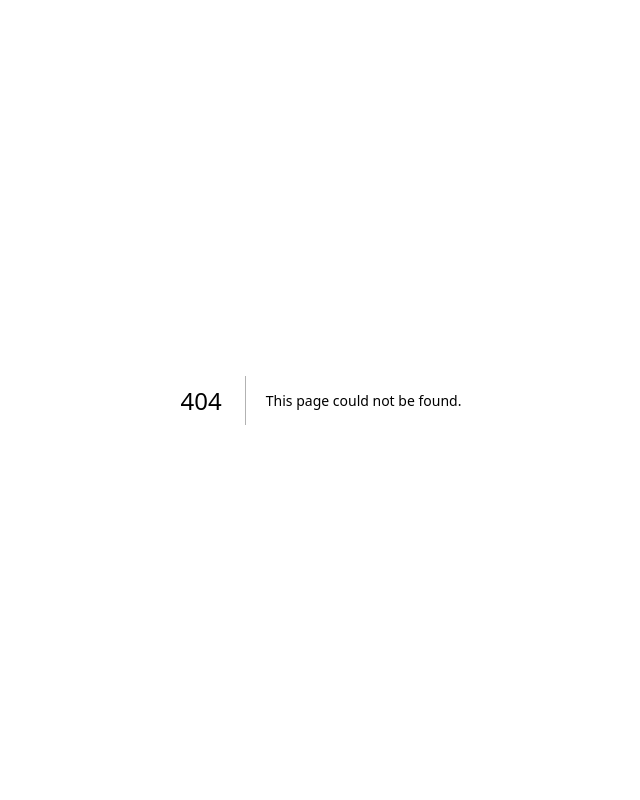
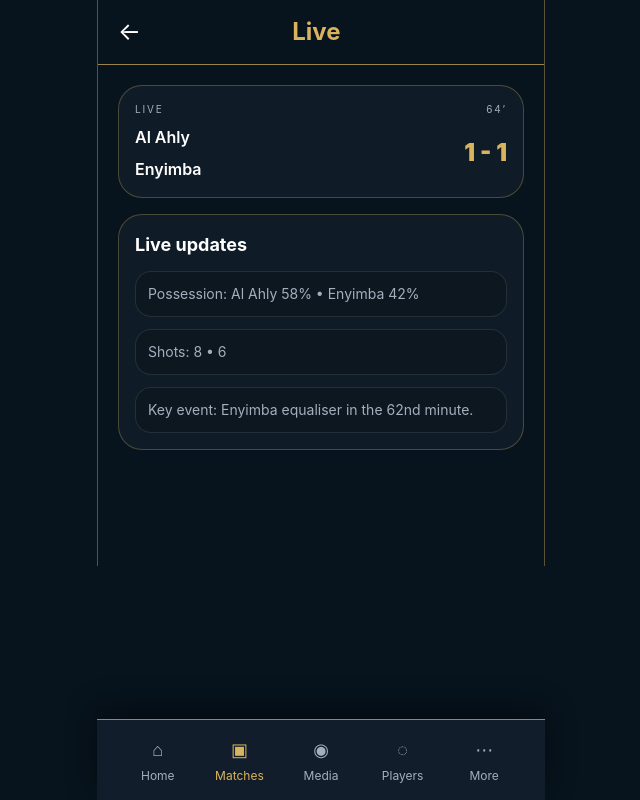
Before and after one commit to broadzezeko-dot/united-african-ascent-league, a Next.js app in the folder frontend/: page /live in a window 1280 px wide. Before the commit this address had no page. Shown: the whole page, without its empty margins (319-959 px from the left). Built offline with nearby package versions, Linux system fonts and the light colour scheme.

Commit message:
Add the live center page referenced by the app navigation

```diff
--- /dev/null
+++ b/frontend/app/live/page.tsx
@@ -0,0 +1,43 @@
+import Link from 'next/link';
+import { BottomNav } from '@/components/BottomNav';
+
+export default function LivePage() {
+  return (
+    <main className="min-h-screen bg-uaal-dark text-uaal-text">
+      <div className="mx-auto max-w-md border-x border-uaal-gold/40 bg-uaal-dark px-0 pb-24">
+        <header className="flex items-center justify-between border-b border-uaal-gold/70 px-5 py-4">
+          <Link href="/" className="text-2xl text-white">←</Link>
+          <h1 className="text-2xl font-bold text-uaal-gold">Live</h1>
+          <div className="w-8" />
+        </header>
+
+        <section className="space-y-4 px-5 py-5">
+          <div className="rounded-3xl border border-uaal-gold/30 bg-uaal-soft/90 p-4">
+            <div className="mb-2 flex items-center justify-between text-[10px] uppercase tracking-[0.18em] text-uaal-muted">
+              <span>Live</span>
+              <span>64’</span>
+            </div>
+            <div className="flex items-center justify-between gap-3 text-white">
+              <div className="flex-1">
+                <div className="text-base font-semibold">Al Ahly</div>
+                <div className="mt-2 text-base font-semibold">Enyimba</div>
+              </div>
+              <div className="text-right text-2xl font-black text-uaal-gold">1 - 1</div>
+            </div>
+          </div>
+
+          <div className="rounded-3xl border border-uaal-gold/30 bg-uaal-soft/90 p-4">
+            <div className="mb-3 text-lg font-bold text-white">Live updates</div>
+            <div className="space-y-3 text-sm text-uaal-muted">
+              <div className="rounded-2xl border border-white/10 bg-[#0d1720] p-3">Possession: Al Ahly 58% • Enyimba 42%</div>
+              <div className="rounded-2xl border border-white/10 bg-[#0d1720] p-3">Shots: 8 • 6</div>
+              <div className="rounded-2xl border border-white/10 bg-[#0d1720] p-3">Key event: Enyimba equaliser in the 62nd minute.</div>
+            </div>
+          </div>
+        </section>
+
+        <BottomNav active="Matches" />
+      </div>
+    </main>
+  );
+}
```
